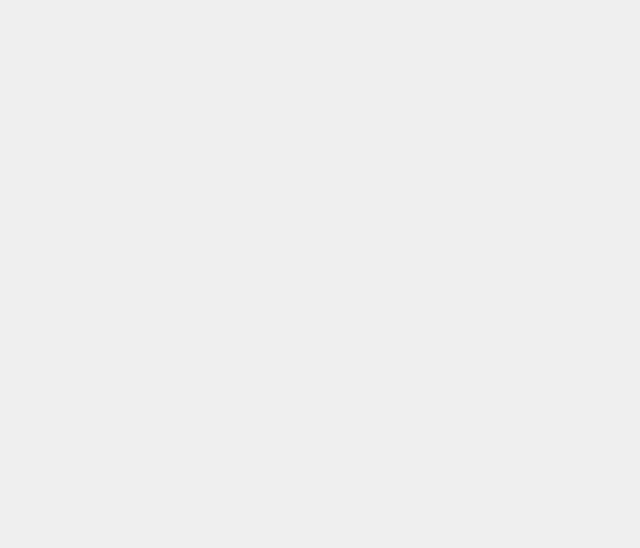
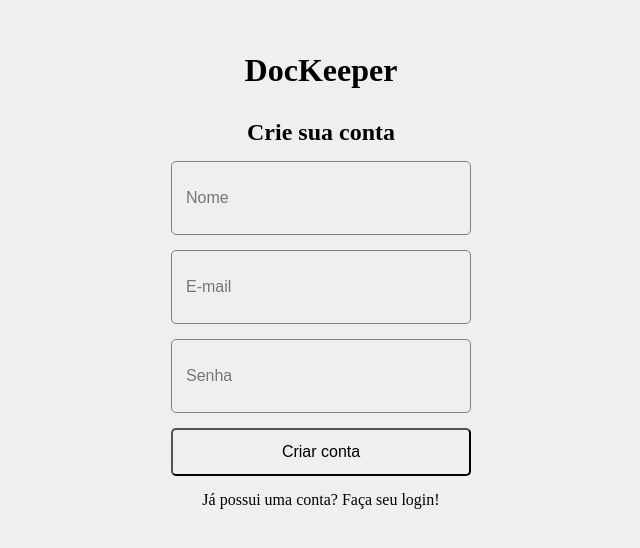
Before and after one commit to andreydantasvf/DocKeeper, a React (Vite) app in the folder web/: page /register in a window 1280 px wide. Before the commit this address had no page. Shown: the part 120-668 px from the top of the page, without its empty margins (319-959 px from the left). Built offline with nearby package versions, Linux system fonts and the light colour scheme.

Commit message:
Create page SignUp

```diff
--- /dev/null
+++ b/web/src/pages/SignUp/index.jsx
@@ -0,0 +1,75 @@
+import { useState } from "react";
+import { Link, useNavigate } from "react-router-dom";
+
+import { Container, Form } from "./styles";
+
+import { Input } from "../../components/Input";
+import { Button } from "../../components/Button";
+
+import { api } from "../../services/api";
+
+export function SignUp() {
+  const [name, setName] = useState("");
+  const [email, setEmail] = useState("");
+  const [password, setPassword] = useState("");
+  const [isLoading, setIsLoading] = useState(false);
+
+  const navigation = useNavigate()
+
+  async function handleSignUP(event) {
+    setIsLoading(true);
+    event.preventDefault();
+    if (!name.trim() || !email.trim() || !password.trim()) {
+      return alert("Preencha todos os campos!");
+    }
+
+    api.post("/users", { name, email, password })
+      .then(() => {
+        alert("Usuário cadastrado com sucesso!");
+        navigation("/");
+      })
+      .catch(error => {
+        if (error.response) {
+          alert(error.response.data.message);
+        } else {
+          alert("Não foi possível criar o usuário!")
+        }
+      }).finally(() => {
+        setIsLoading(false);
+      });
+  }
+
+  return (
+    <Container>
+      <h1>DocKeeper</h1>
+
+      <Form>
+        <h2>Crie sua conta</h2>
+        <Input
+          type="text"
+          placeholder="Nome"
+          onChange={e => setName(e.target.value)}
+        />
+        <Input
+          type="text"
+          placeholder="E-mail"
+          onChange={e => setEmail(e.target.value)}
+        />
+        <Input
+          type="password"
+          placeholder="Senha"
+          onChange={e => setPassword(e.target.value)}
+        />
+        <Button
+          title="Criar conta"
+          loading={isLoading}
+          type="submit"
+          onClick={handleSignUP}
+        />
+        <Link to="/">
+          Já possui uma conta? Faça seu login!
+        </Link>
+      </Form>
+    </Container>
+  )
+}
--- /dev/null
+++ b/web/src/pages/SignUp/styles.js
@@ -0,0 +1,21 @@
+import styled from "styled-components";
+
+export const Container = styled.div`
+  width: 100%;
+  height: 100vh;
+
+  display: flex;
+  align-items: center;
+  justify-content: center;
+  flex-direction: column;
+  gap: 3rem;
+`;
+
+export const Form = styled.form`
+  width: 30rem;
+  display: flex;
+  align-items: center;
+  justify-content: center;
+  flex-direction: column;
+  gap: 1.5rem;
+`;
--- a/web/src/routes/auth.routes.jsx
+++ b/web/src/routes/auth.routes.jsx
@@ -1,11 +1,13 @@
 import { Routes, Route } from "react-router-dom";
 
 import { SignIn } from "../pages/SignIn";
+import { SignUp } from "../pages/SignUp";
 
 export function AuthRoutes() {
   return (
     <Routes>
       <Route path="/" element={<SignIn />} />
+      <Route path="/register" element={<SignUp />} />
     </Routes>
   )
 }
--- a/web/src/styles/global.js
+++ b/web/src/styles/global.js
@@ -26,7 +26,7 @@ export default createGlobalStyle`
 
   a {
     text-decoration: none;
-    color: #FFF;
+    color: black;
   }
 
   button, a {
```
